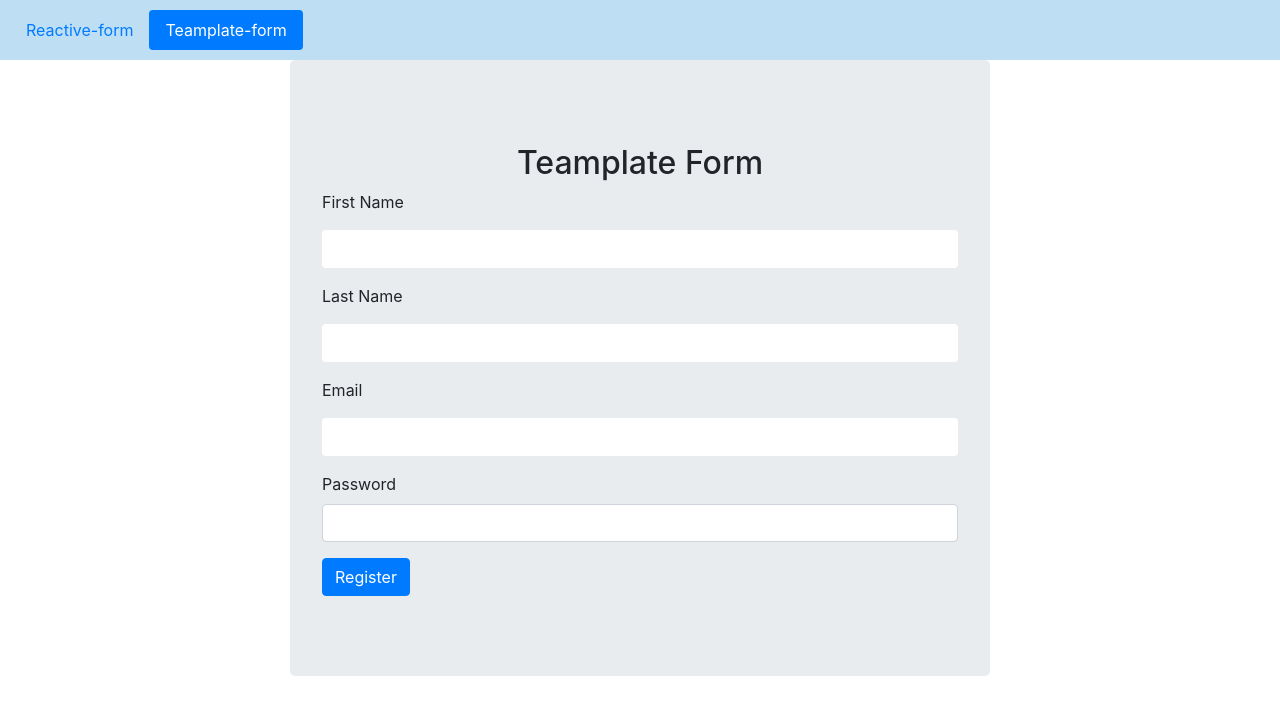
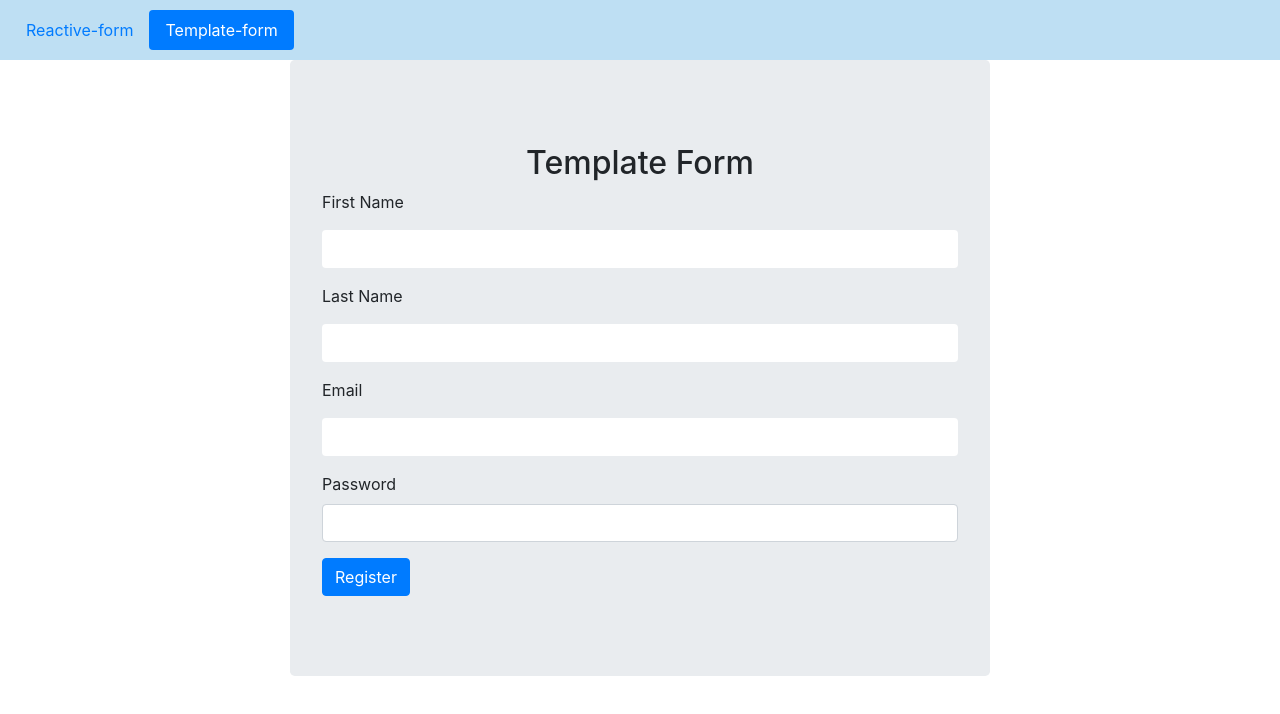
Before and after one commit to ShirinNadaf/Angular-form, an Angular app: page /template-form in a window 1280 px wide. Shown: the top 714 px of the page. Built offline with nearby package versions, Linux system fonts and the light colour scheme.

Commit message:
feature/task-3: task-done

```diff
--- a/src/app/app.component.html
+++ b/src/app/app.component.html
@@ -1,8 +1,7 @@
 <nav>
     <ul class="nav nav-pills">
         <li class="nav-item"><a class="nav-link" routerLink="/" routerLinkActive="active" [routerLinkActiveOptions]="{exact: true}">Reactive-form</a></li>
-        <li class="nav-item"><a class="nav-link" routerLink="/template-form" routerLinkActive="active">Teamplate-form</a></li>
+        <li class="nav-item"><a class="nav-link" routerLink="/template-form" routerLinkActive="active">Template-form</a></li>
       </ul>
 </nav>
-
 <router-outlet></router-outlet>
--- a/src/app/components/template-form/template-form.component.html
+++ b/src/app/components/template-form/template-form.component.html
@@ -2,7 +2,7 @@
     <div class="row">
       <div class="col-12">
         <div class="jumbotron">
-          <h2>Teamplate Form</h2>
+          <h2>Template Form</h2>
           <form name="form" #userForm="ngForm" (ngSubmit)="onSubmit()">
             <div class="form-group">
               <label for="firstName">First Name</label>
```
